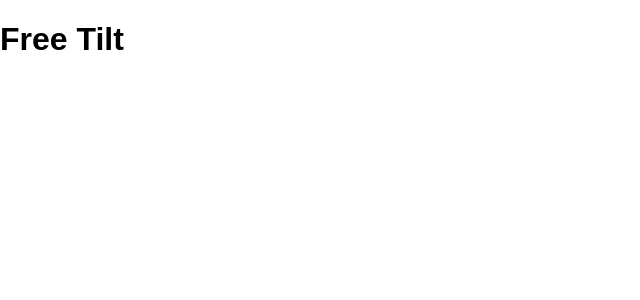
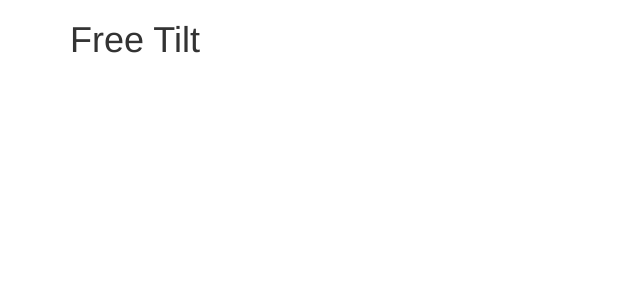
Before and after one commit to billmiller2/freetilt, a React (Create React App) app: page / in a window 1280 px wide. Shown: the top 300 px of the page, without its empty margins (0-640 px from the left). Built offline with nearby package versions, Linux system fonts and the light colour scheme.

Commit message:
add react-bootstrap

```diff
--- a/package.json
+++ b/package.json
@@ -3,7 +3,9 @@
   "version": "0.1.0",
   "private": true,
   "dependencies": {
+    "bootstrap": "^3.3.7",
     "react": "^16.2.0",
+    "react-bootstrap": "^0.31.5",
     "react-dom": "^16.2.0",
     "react-scripts": "1.0.17"
   },
--- a/src/App.js
+++ b/src/App.js
@@ -1,13 +1,14 @@
 import React, { Component } from 'react';
+import { Grid } from 'react-bootstrap'
 
 class App extends Component {
     render() {
       return (
-      <div className="App">
+        <Grid>
           <header className="App-header">
             <h1 className="App-title">Free Tilt</h1>
           </header>
-      </div>
+        </Grid >
       );
     }
 }
--- a/src/index.js
+++ b/src/index.js
@@ -3,6 +3,7 @@ import ReactDOM from 'react-dom';
 import './index.css';
 import App from './App';
 import registerServiceWorker from './registerServiceWorker';
+import 'bootstrap/dist/css/bootstrap.css';
 
 ReactDOM.render(<App />, document.getElementById('root'));
 registerServiceWorker();
```
Also changed, not shown: 1 other file (tests, documents, lock files or other folders). Lines whose indentation alone changed are shown as unchanged.
